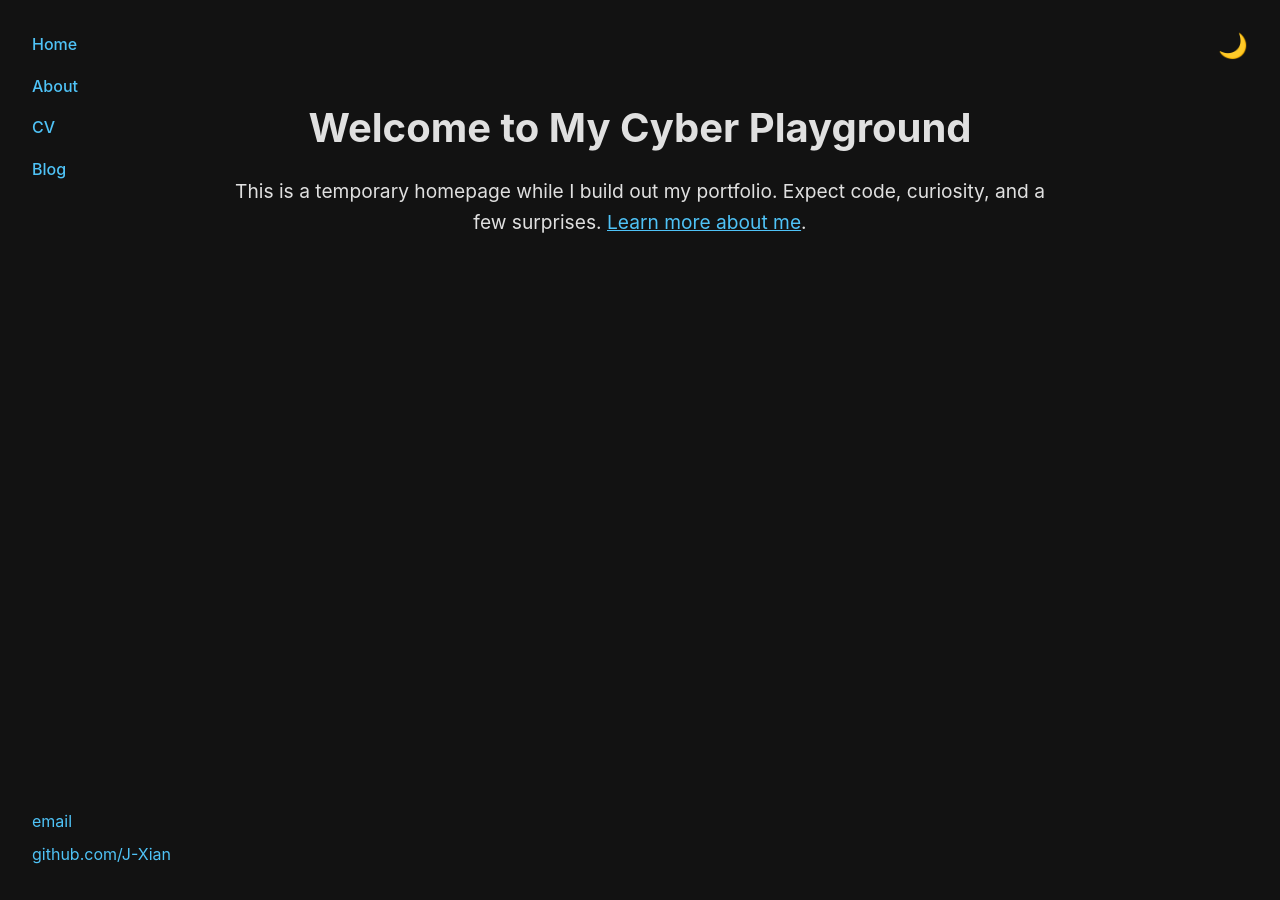
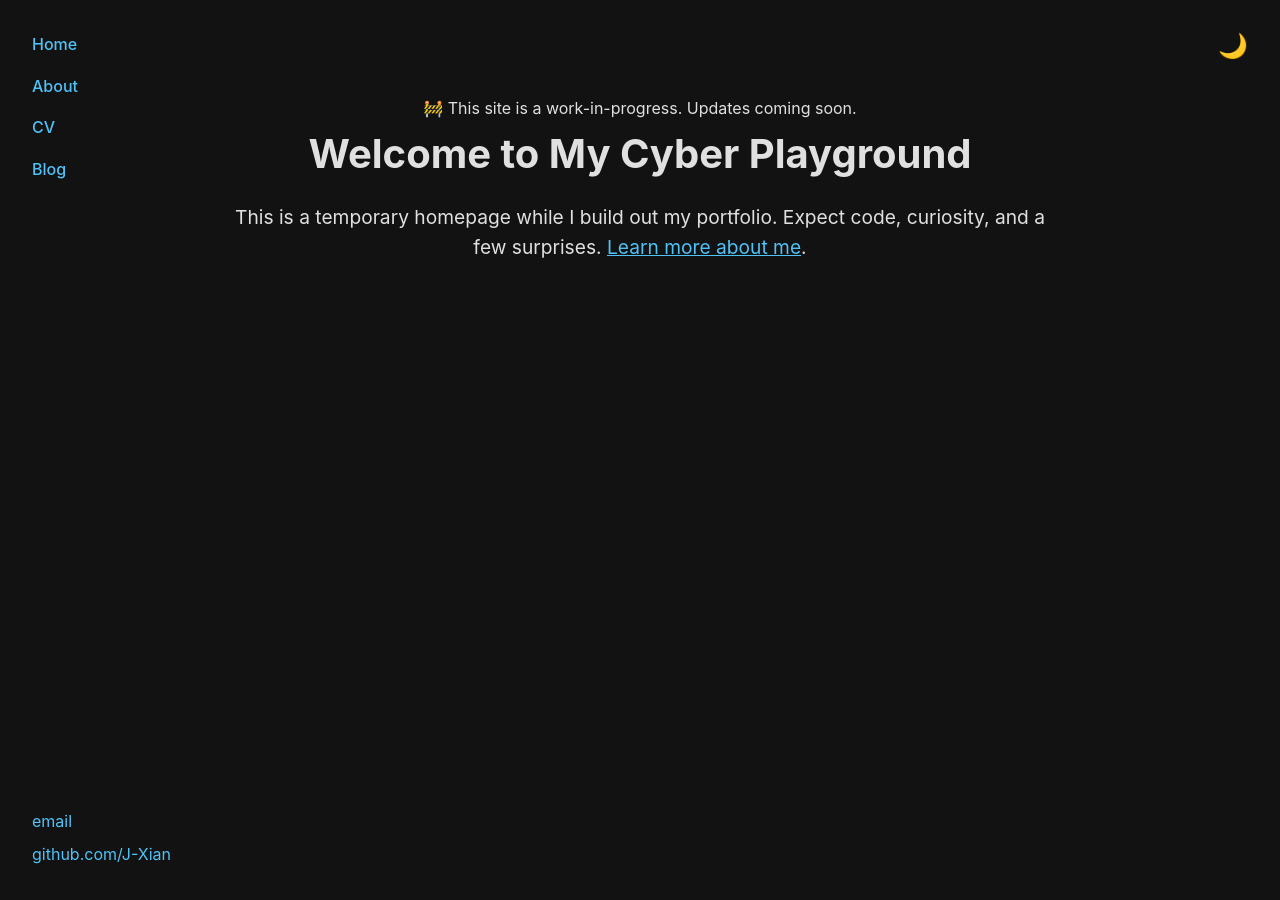
Before and after one commit to J-Xian/J-Xian.github.io, a Jekyll site: the page built from index.html, in a window 1280 px wide. Built offline with Jekyll 4.4.1, drawn with Linux system fonts in a browser that asks for light colours.

Commit message:
Update index.html

```diff
--- a/index.html
+++ b/index.html
@@ -4,6 +4,9 @@ title: Welcome
 ---
 
 <section class="hero fade-in">
+  <p class="wip-banner fade-in">
+  🚧 This site is a work-in-progress. Updates coming soon.
+</p>
   <h1 class="hero-heading">Welcome to My Cyber Playground</h1>
   <p class="hero-paragraph">
     This is a temporary homepage while I build out my portfolio. Expect code, curiosity, and a few surprises. <a href="/about">Learn more about me</a>.
```
